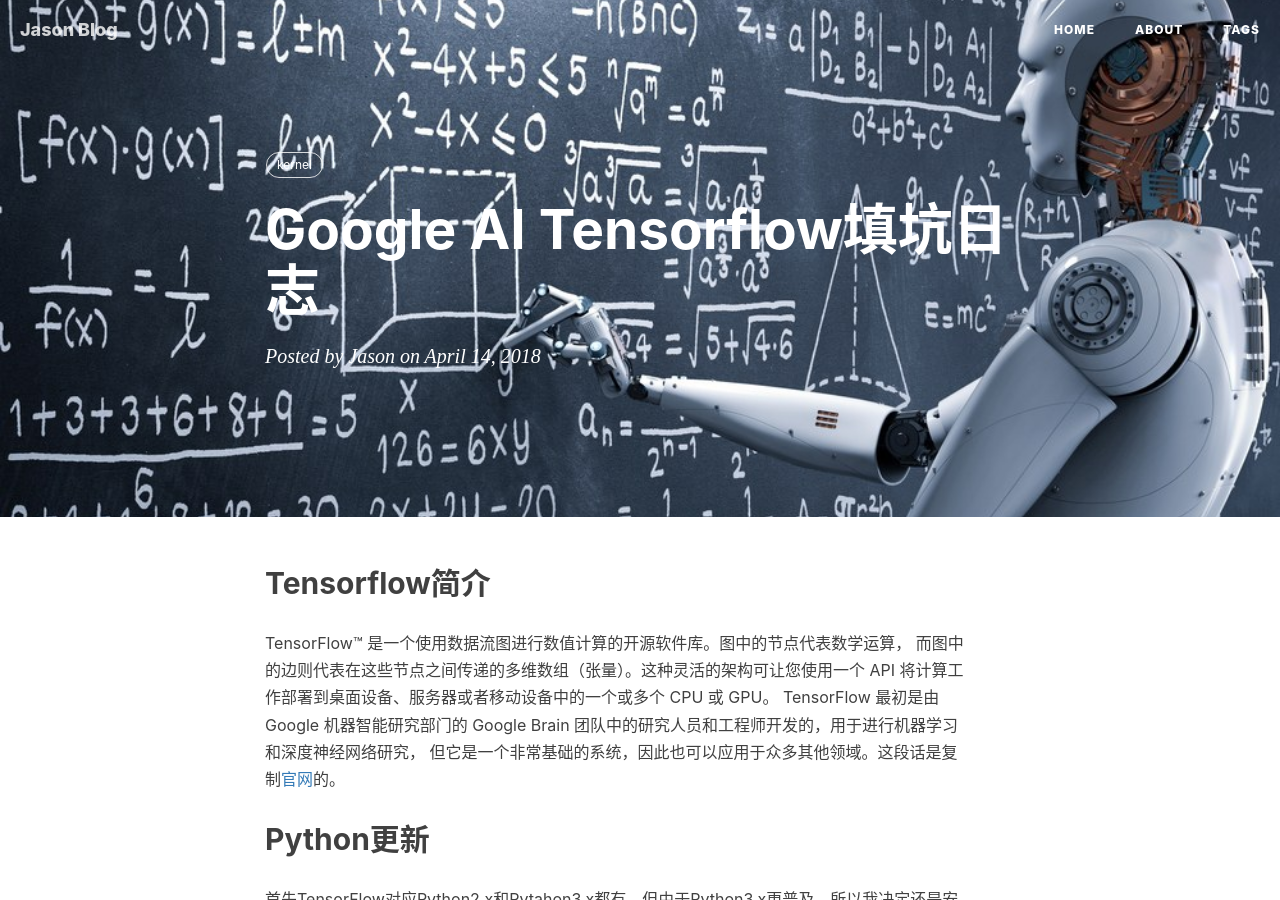
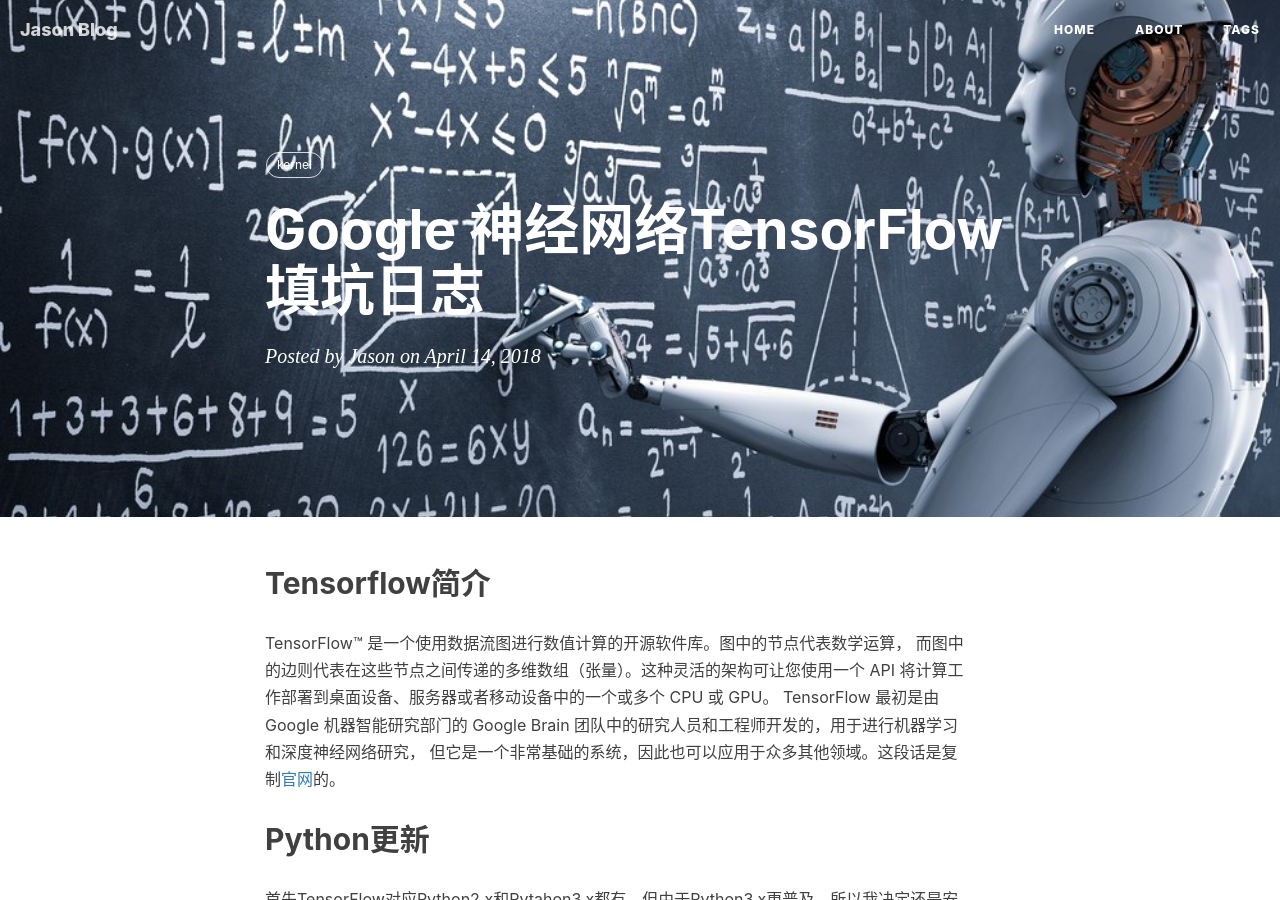
Before and after one commit to jason--liu/jason--liu.github.io, a Jekyll site: the page built from _posts/2018-04-14-tensorflow.md, in a window 1280 px wide and 900 px high. Built offline with Jekyll 4.4.1, drawn with Linux system fonts in a browser that asks for light colours; nearby versions of some CDN libraries; comment, search, counter and statistics services are not loaded.

Commit message:
update tf tittle

```diff
--- a/_posts/2018-04-14-tensorflow.md
+++ b/_posts/2018-04-14-tensorflow.md
@@ -1,6 +1,6 @@
 ---
 layout:     post
-title:      "Google AI Tensorflow填坑日志"
+title:      "Google 神经网络TensorFlow填坑日志"
 subtitle:   ""
 date:       2018-04-14
 author:     "Jason"
```
